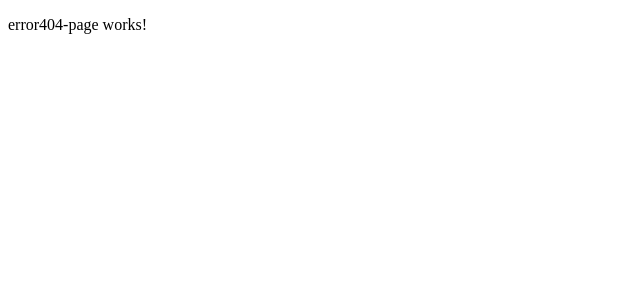
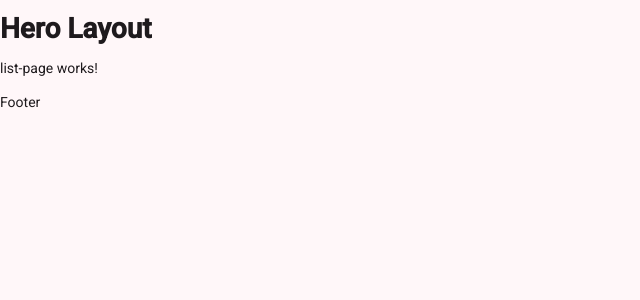
Before and after one commit to antoniobenitez01/exercise-heroesapp, an Angular app: page /heroes/list in a window 1280 px wide. Before the commit this address led to /404. Shown: the top 300 px of the page, without its empty margins (0-640 px from the left). Built offline with nearby package versions, Linux system fonts and the light colour scheme.

Commit message:
Automatic Angular Push

```diff
--- a/angular.json
+++ b/angular.json
@@ -25,6 +25,7 @@
               }
             ],
             "styles": [
+              "src/custom-theme.scss",
               "src/styles.css"
             ]
           },
--- a/package.json
+++ b/package.json
@@ -26,12 +26,15 @@
   },
   "private": true,
   "dependencies": {
+    "@angular/cdk": "^20.2.14",
     "@angular/common": "^20.3.0",
     "@angular/compiler": "^20.3.0",
     "@angular/core": "^20.3.0",
     "@angular/forms": "^20.3.0",
+    "@angular/material": "^20.2.14",
     "@angular/platform-browser": "^20.3.0",
     "@angular/router": "^20.3.0",
+    "primeflex": "^4.0.0",
     "rxjs": "~7.8.0",
     "tslib": "^2.3.0",
     "zone.js": "~0.15.0"
--- a/src/app/auth/pages/layout-page/layout-page.html
+++ b/src/app/auth/pages/layout-page/layout-page.html
@@ -1 +1,2 @@
 <p>layout-page works!</p>
+<router-outlet></router-outlet>
--- a/src/app/heroes/pages/layout-page/layout-page.html
+++ b/src/app/heroes/pages/layout-page/layout-page.html
@@ -1 +1,3 @@
-<p>layout-page works!</p>
+<h1>Hero Layout</h1>
+<router-outlet></router-outlet>
+<footer>Footer</footer>
--- /dev/null
+++ b/src/custom-theme.scss
@@ -0,0 +1,35 @@
+
+// Include theming for Angular Material with `mat.theme()`.
+// This Sass mixin will define CSS variables that are used for styling Angular Material
+// components according to the Material 3 design spec.
+// Learn more about theming and how to use it for your application's
+// custom components at https://material.angular.dev/guide/theming
+@use '@angular/material' as mat;
+
+html {
+  @include mat.theme((
+    color: (
+      primary: mat.$magenta-palette,
+      tertiary: mat.$violet-palette,
+    ),
+    typography: Roboto,
+    density: 0,
+  ));
+}
+
+body {
+  // Default the application to a light color theme. This can be changed to
+  // `dark` to enable the dark color theme, or to `light dark` to defer to the
+  // user's system settings.
+  color-scheme: light;
+
+  // Set a default background, font and text colors for the application using
+  // Angular Material's system-level CSS variables. Learn more about these
+  // variables at https://material.angular.dev/guide/system-variables
+  background-color: var(--mat-sys-surface);
+  color: var(--mat-sys-on-surface);
+  font: var(--mat-sys-body-medium);
+
+  // Reset the user agent margin.
+  margin: 0;
+}
--- a/src/index.html
+++ b/src/index.html
@@ -6,6 +6,8 @@
   <base href="/">
   <meta name="viewport" content="width=device-width, initial-scale=1">
   <link rel="icon" type="image/x-icon" href="favicon.ico">
+  <link href="https://fonts.googleapis.com/css2?family=Roboto:wght@300;400;500&display=swap" rel="stylesheet">
+  <link href="https://fonts.googleapis.com/icon?family=Material+Icons" rel="stylesheet">
 </head>
 <body>
   <app-root></app-root>
--- a/src/styles.css
+++ b/src/styles.css
@@ -1 +1,4 @@
 /* You can add global styles to this file, and also import other style files */
+
+html, body { height: 100%; }
+body { margin: 0; font-family: Roboto, "Helvetica Neue", sans-serif; }
```
Also changed, not shown: src/app/auth/auth-routing-module.ts (+8 -1 lines), src/app/heroes/heroes-routing-module.ts (+9 -4 lines), src/app/material/material-module.ts (+32 -1 lines), 1 other file (tests, documents, lock files or other folders).
